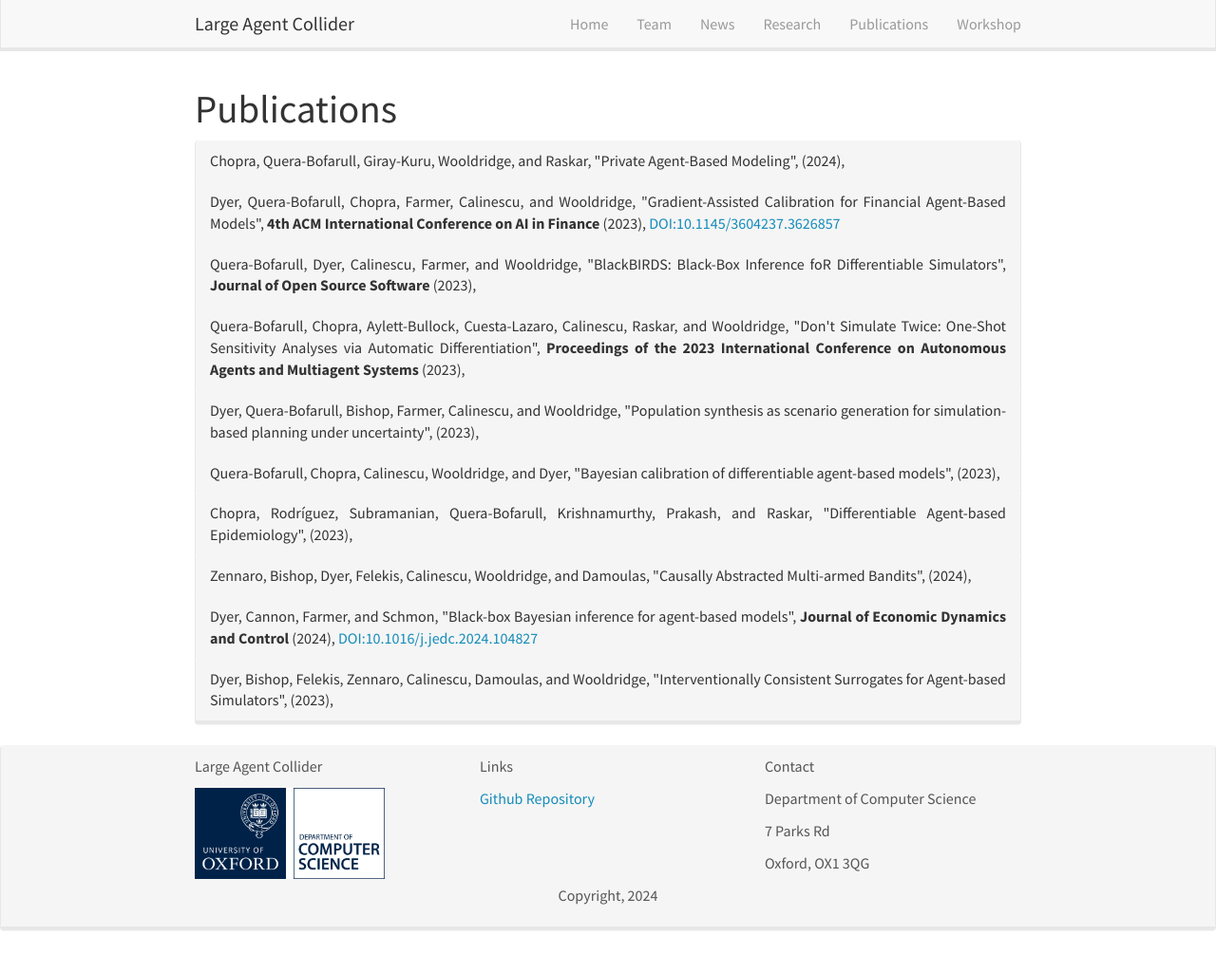
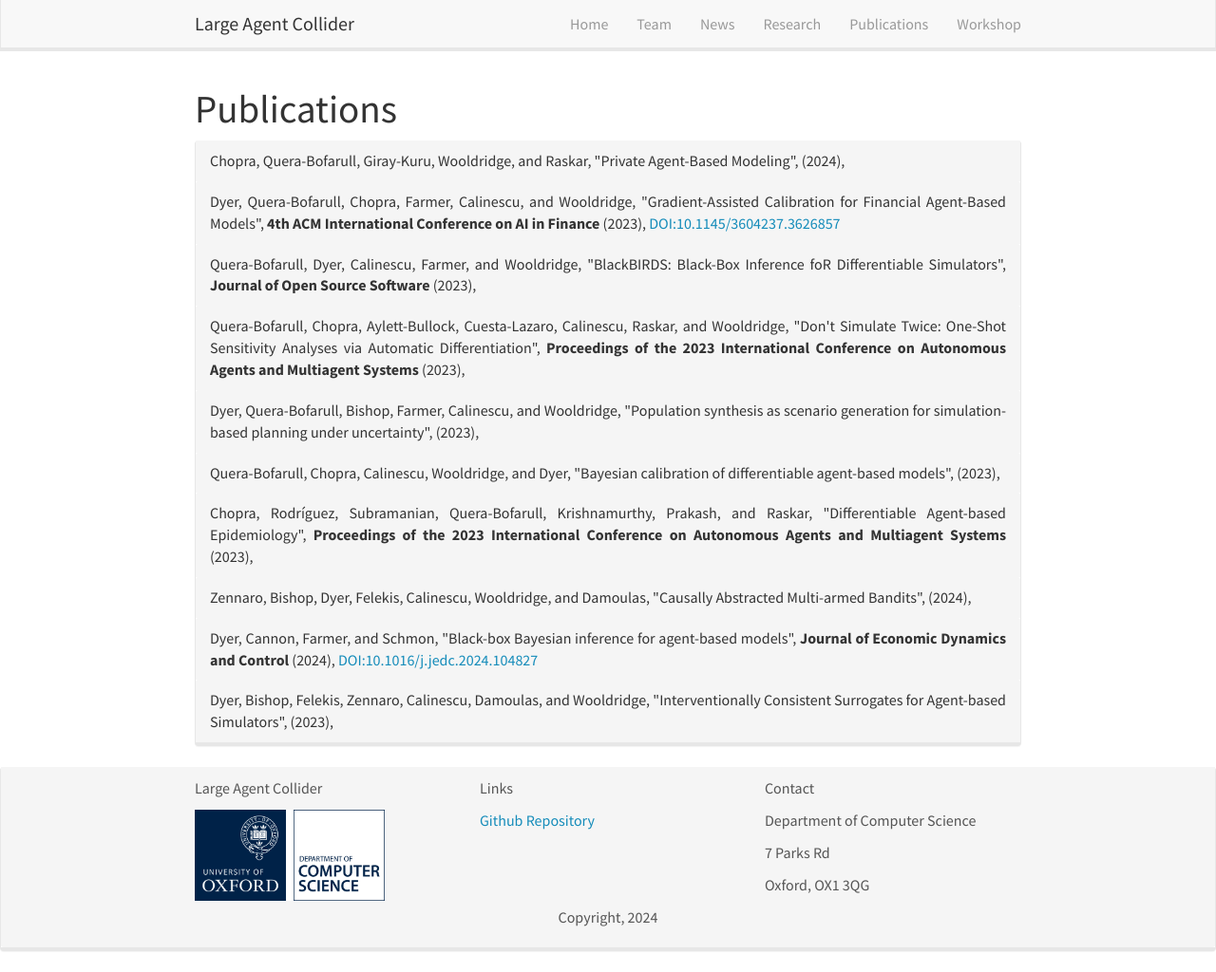
Before and after one commit to imqhashmi/LargeAgentCollider.github.io, a Jekyll site: the page built from _pages/publications.html, in a window 1280 px wide and 1024 px high. Shown: the whole window at 95% size. Built offline with Jekyll 4.4.1, drawn with Linux system fonts in a browser that asks for light colours; nearby versions of some CDN libraries; some of the changed lines change nothing that is shown.

Commit message:
Update publications.json

```diff
--- a/_data/publications.json
+++ b/_data/publications.json
@@ -318,15 +318,17 @@
 		}
 	},
         {
-		"id": "chopraDifferentiableAgentbasedEpidemiology2023d",
-		"type": "article",
-		"abstract": "Mechanistic simulators are an indispensable tool for epidemiology to explore the behavior of complex, dynamic infections under varying conditions and navigate uncertain environments. Agent-based models (ABMs) are an increasingly popular simulation paradigm that can represent the heterogeneity of contact interactions with granular detail and agency of individual behavior. However, conventional ABM frameworks are not differentiable and present challenges in scalability; due to which it is non-trivial to connect them to auxiliary data sources. In this paper, we introduce GradABM: a scalable, differentiable design for agent-based modeling that is amenable to gradient-based learning with automatic differentiation. GradABM can quickly simulate million-size populations in few seconds on commodity hardware, integrate with deep neural networks and ingest heterogeneous data sources. This provides an array of practical benefits for calibration, forecasting, and evaluating policy interventions. We demonstrate the efficacy of GradABM via extensive experiments with real COVID-19 and influenza datasets.",
-		"note": "arXiv:2207.09714 [cs, q-bio]",
-		"number": "arXiv:2207.09714",
-		"publisher": "arXiv",
-		"source": "arXiv.org",
+            "id": "14310588/NK7EIIPD",
+            "type": "paper-conference",
             "title": "Differentiable Agent-based Epidemiology",
-		"URL": "http://arxiv.org/abs/2207.09714",
+            "container-title": "Proceedings of the 2023 International Conference on Autonomous Agents and Multiagent Systems",
+            "collection-title": "AAMAS '23",
+            "publisher": "International Foundation for Autonomous Agents and Multiagent Systems",
+            "publisher-place": "Richland, SC",
+            "page": "1848–1857",
+            "event-place": "Richland, SC",
+            "abstract": "Mechanistic simulators are an indispensable tool for epidemiology to explore the behavior of complex, dynamic infections under varying conditions and navigate uncertain environments. Agent-based models (ABMs) are an increasingly popular simulation paradigm that can represent the heterogeneity of contact interactions with granular detail and agency of individual behavior. However, conventional ABM frameworks not differentiable and present challenges in scalability; due to which it is non-trivial to connect them to auxiliary data sources. In this paper, we introduce GradABM: a scalable, differentiable design for agent-based modeling that is amenable to gradient-based learning with automatic differentiation. GradABM can quickly simulate million-size populations in few seconds on commodity hardware, integrate with deep neural networks and ingest heterogeneous data sources. This provides an array of practical benefits for calibration, forecasting, and evaluating policy interventions. We demonstrate the efficacy of GradABM via extensive experiments with real COVID-19 and influenza datasets.",
+            "ISBN": "9781450394321",
             "author": [
                 {
                     "family": "Chopra",
@@ -357,21 +359,21 @@
                     "given": "Ramesh"
                 }
             ],
-		"accessed": {
-			"date-parts": [
-				[
-					"2024",
-					5,
-					27
-				]
-			]
-		},
             "issued": {
                 "date-parts": [
                     [
                         "2023",
                         5,
-					21
+                        30
+                    ]
+                ]
+            },
+            "accessed": {
+                "date-parts": [
+                    [
+                        2024,
+                        6,
+                        15
                     ]
                 ]
             }
```
Lines whose indentation alone changed are shown as unchanged.
